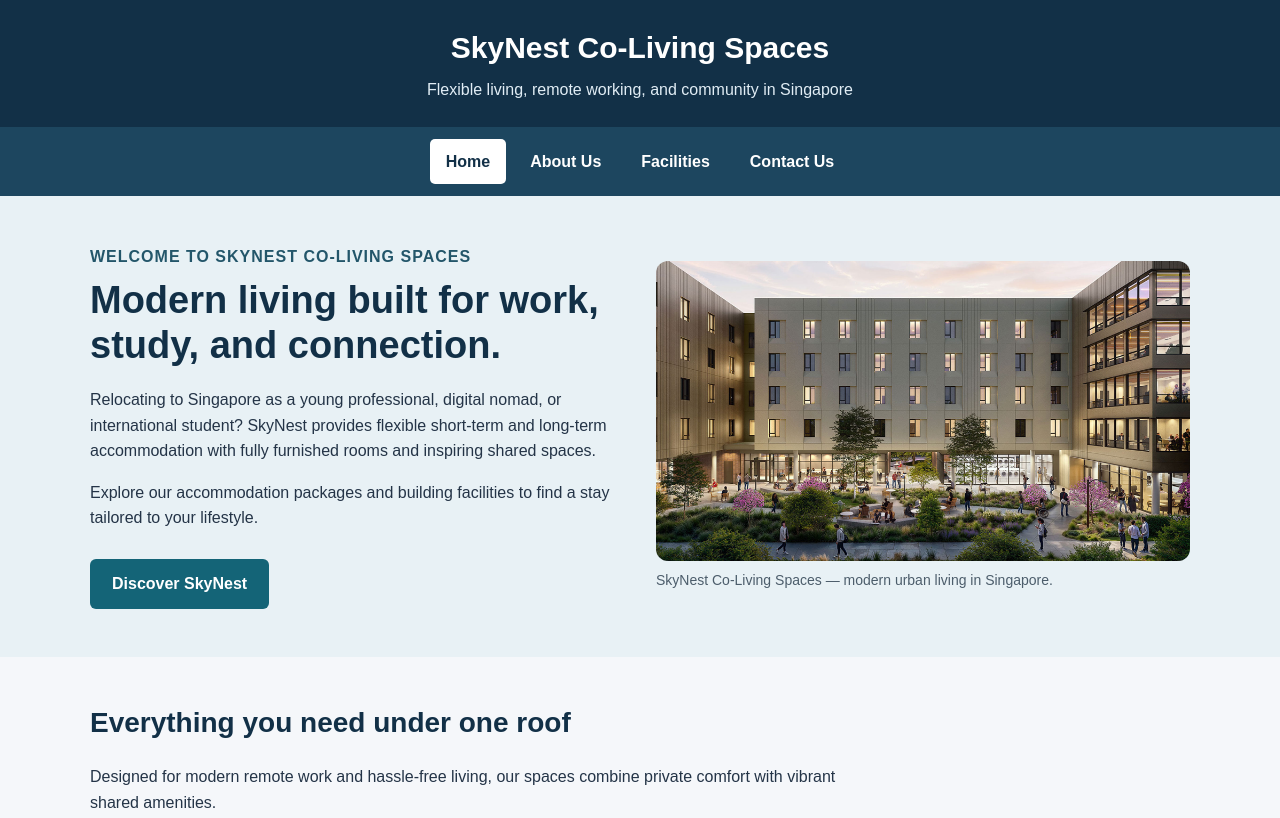
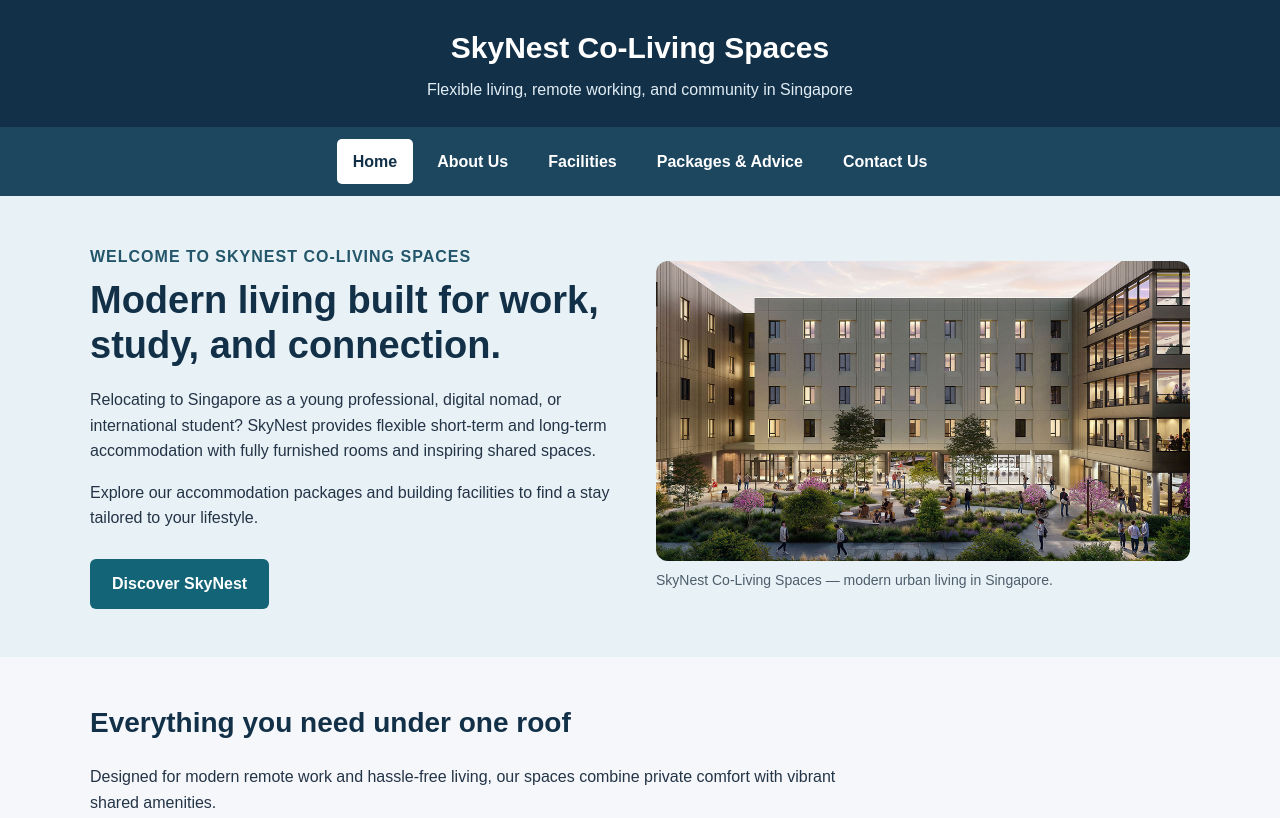
Before and after one commit to dragonpole86-sudo/SkyNest-Website, a plain HTML site: page index.html in a window 1280 px wide. Shown: the top 818 px of the page. Drawn offline with Linux system fonts and the light colour scheme.

Commit message:
Update index.html

```diff
--- a/index.html
+++ b/index.html
@@ -301,6 +301,7 @@
         <li><a href="index.html" aria-current="page">Home</a></li>
         <li><a href="about.html">About Us</a></li>
         <li><a href="facilities.html">Facilities</a></li>
+        <li><a href="packages-advice.html">Packages &amp; Advice</a></li>
         <li><a href="contact.html">Contact Us</a></li>
       </ul>
     </div>
```
